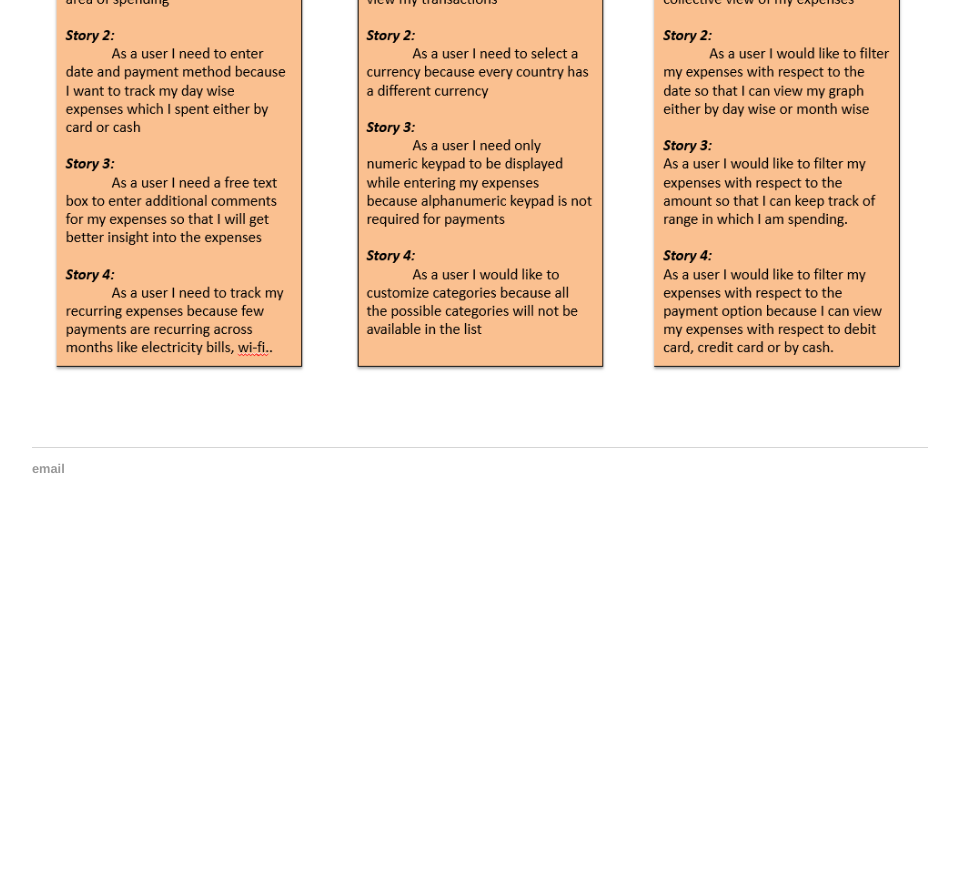
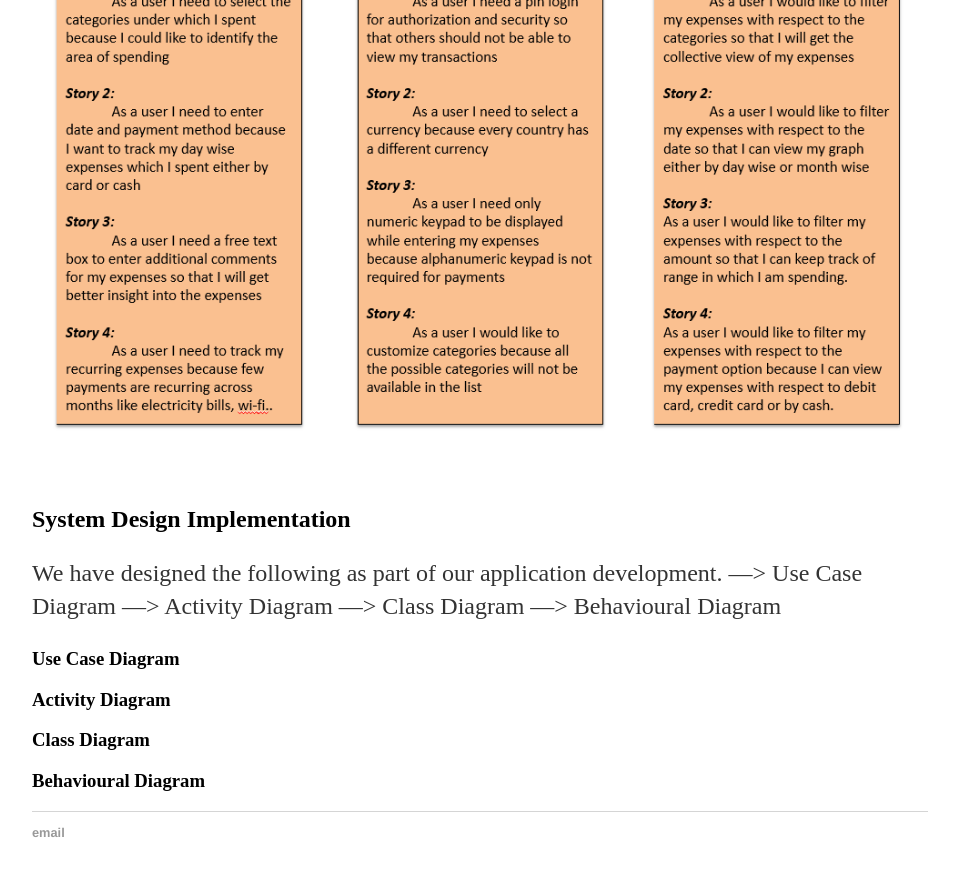
Before and after one commit to DBSE-teaching/isee2019-Sky-Net, a Jekyll site: the page built from docs/_posts/2018-04-03-ISEE-2019-initial-post.md, in a window 1280 px wide and 900 px high, scrolled down 1263 px. Shown: the top 876 px of the window, without its empty margins (160-1119 px from the left). Built offline with Jekyll 4.4.1, drawn with Linux system fonts in a browser that asks for light colours; before the commit the page ends 1799 px from its top, so only the background shows below that.

Commit message:
Update 2018-04-03-ISEE-2019-initial-post.md

```diff
--- a/docs/_posts/2018-04-03-ISEE-2019-initial-post.md
+++ b/docs/_posts/2018-04-03-ISEE-2019-initial-post.md
@@ -4,14 +4,14 @@ title: "ISEE 2019 -- Basic Prototype"
 date: 2019-05-14
 ---
 
-## Basic Prototype
+# Basic Prototype
 
-### Overview
+## Overview
 
 As we have succesfully completed our first milestone presentation, now we move on to the next phase in our application development.
 This phase showcases our team effort in progressing with how we have understood the requirement from the product owner, the problems we have encountered while developing our application.
 
-### Requirements & Specifications
+## Requirements & Specifications
 
 Requirements being the first and important step towards a software development. We basically categorised them in to three parts as to how we have progressed.
 
@@ -25,3 +25,19 @@ Requirements being the first and important step towards a software development.
 
 
 ![Deadline image]({{site.baseurl}}/images/Userstories.png "User Stories"){:height="50%" width="100%"}
+
+## System Design Implementation
+
+We have designed the following as part of our application development.
+      ---> Use Case Diagram
+      ---> Activity Diagram
+      ---> Class Diagram
+      ---> Behavioural Diagram
+
+### Use Case Diagram
+
+### Activity Diagram
+
+### Class Diagram
+
+### Behavioural Diagram
```
